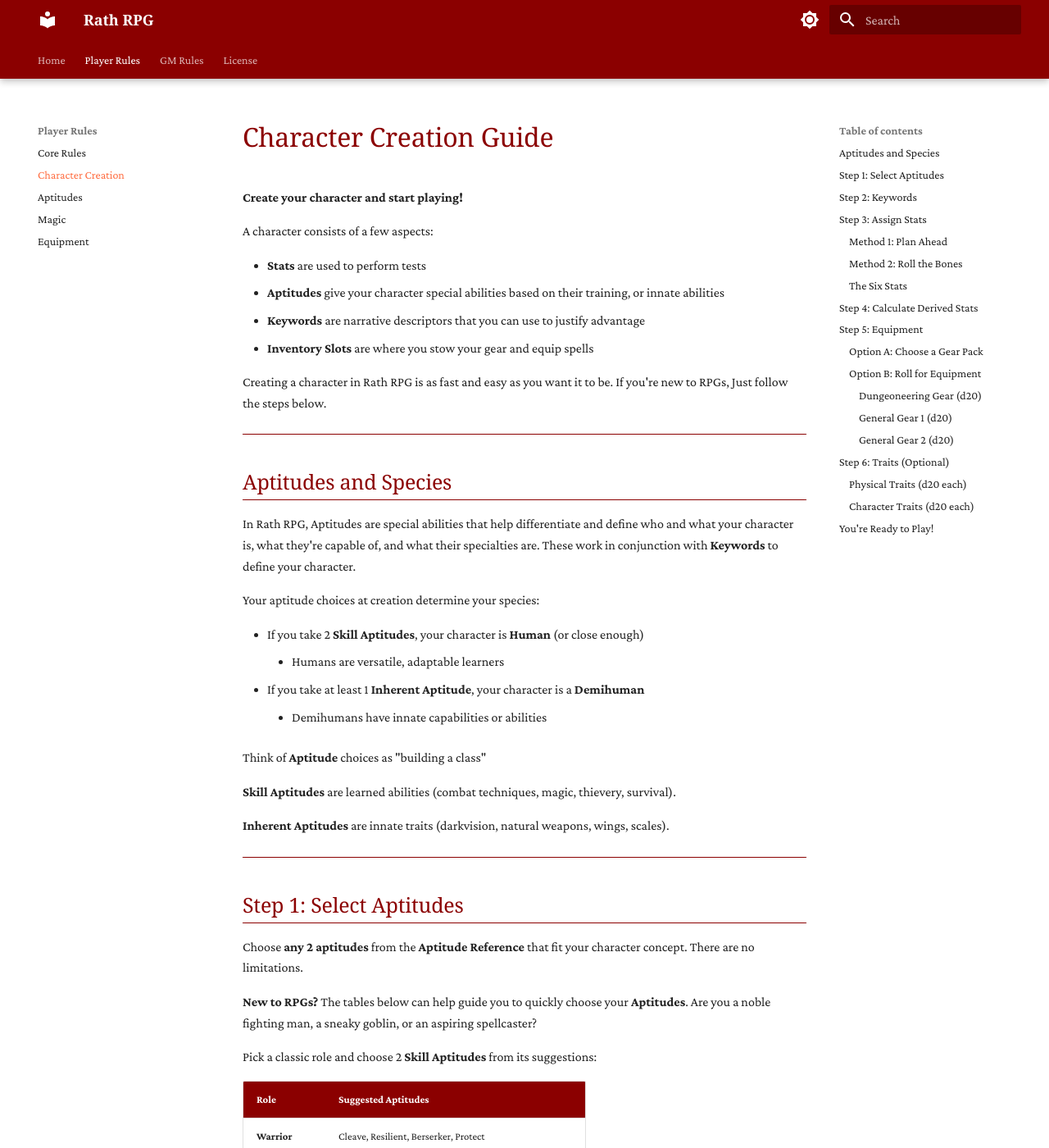
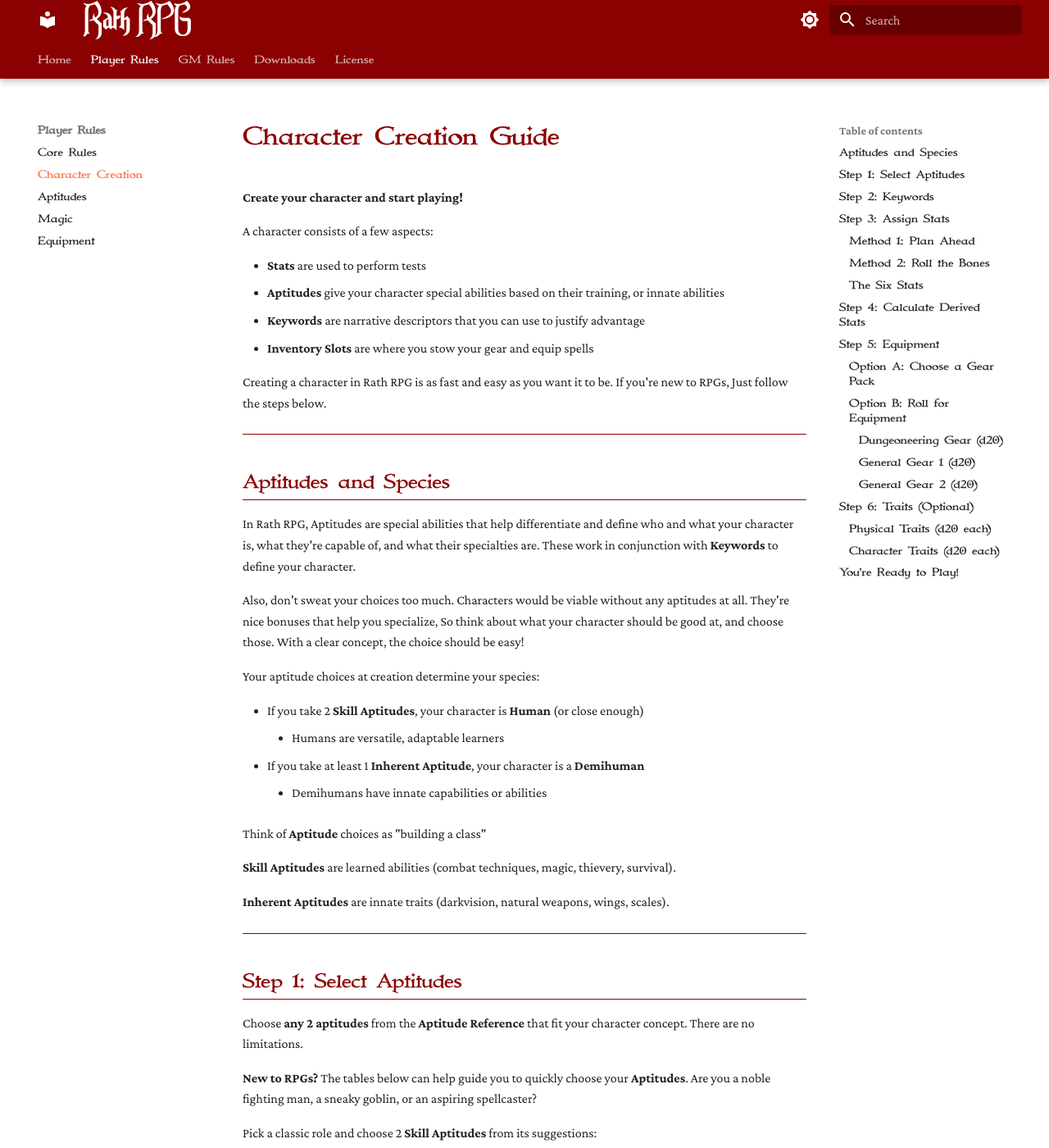
Before and after one commit to rathrpg/rath-rpg, an MkDocs documentation site: the page built from docs/Character Creation Guide.md, in a window 1280 px wide and 1400 px high. Shown: the whole window at 82% size. Built offline with MkDocs 1.6.1 and Material for MkDocs 9.7.7, drawn with Linux system fonts in a browser that asks for light colours; some of the changed text lies outside the part shown.

Commit message:
Add custom fonts and downloads page

```diff
--- a/docs/Character Creation Guide.md
+++ b/docs/Character Creation Guide.md
@@ -16,6 +16,8 @@ Creating a character in Rath RPG is as fast and easy as you want it to be. If yo
 ## Aptitudes and Species
 
 In Rath RPG, Aptitudes are special abilities that help differentiate and define who and what your character is, what they're capable of, and what their specialties are. These work in conjunction with **Keywords** to define your character.
+
+Also, don't sweat your choices too much. Characters would be viable without any aptitudes at all. They're nice bonuses that help you specialize, So think about what your character should be good at, and choose those. With a clear concept, the choice should be easy!
 
 Your aptitude choices at creation determine your species:
 
@@ -220,7 +222,7 @@ Pick one pack. All packs include **UD8 Rations** and **2d6+5 copper pieces**.
 
 ## Step 6: Traits (Optional)
 
-Roll or choose to add personality and appearance.
+Roll or choose to add personality and appearance. You can choose traits that aren't in the lists.
 
 ### Physical Traits (d20 each)
 
--- a/docs/stylesheets/extra.css
+++ b/docs/stylesheets/extra.css
@@ -1,22 +1,45 @@
 /* Rath RPG custom theme - red/black booklet style */
+
+/* Custom fonts - must be before @import */
+@font-face {
+  font-family: 'Endor';
+  src: url('../fonts/ENDOR__.ttf') format('truetype');
+  font-weight: normal;
+  font-style: normal;
+  font-display: swap;
+}
+
+@font-face {
+  font-family: 'Immortal';
+  src: url('../fonts/IMMORTAL.ttf') format('truetype');
+  font-weight: normal;
+  font-style: normal;
+  font-display: swap;
+}
+
+/* Import Crimson Pro for body text */
+@import url('https://fonts.googleapis.com/css2?family=Crimson+Pro:ital,wght@0,400;0,600;0,700;1,400&display=swap');
 
 :root {
   --md-primary-fg-color: #8B0000;
   --md-primary-fg-color--light: #A52A2A;
   --md-primary-fg-color--dark: #600000;
   --md-accent-fg-color: #8B0000;
+  --md-text-font: "Crimson Pro", Georgia, serif;
 }
 
-/* Import Cinzel for headings */
-@import url('https://fonts.googleapis.com/css2?family=Cinzel:wght@400;700&family=Crimson+Pro:ital,wght@0,400;0,600;0,700;1,400&display=swap');
+/* Headings with Immortal font */
+h1, h2, h3, h4, h5, h6 {
+  font-family: 'Immortal', Georgia, serif !important;
+}
 
-/* Headings with Cinzel font */
-h1, h2, h3, h4, h5, h6,
 .md-typeset h1,
 .md-typeset h2,
 .md-typeset h3,
-.md-typeset h4 {
-  font-family: Cinzel, Georgia, serif;
+.md-typeset h4,
+.md-typeset h5,
+.md-typeset h6 {
+  font-family: 'Immortal', Georgia, serif !important;
 }
 
 .md-typeset h1 {
@@ -33,6 +56,7 @@ h1, h2, h3, h4, h5, h6,
 .md-typeset table:not([class]) th {
   background-color: #8B0000;
   color: white;
+  font-family: 'Immortal', Georgia, serif !important;
 }
 
 .md-typeset table:not([class]) tr:nth-child(even) td {
@@ -44,14 +68,28 @@ h1, h2, h3, h4, h5, h6,
   background-color: #8B0000;
 }
 
+.md-tabs__link {
+  font-family: 'Immortal', Georgia, serif !important;
+}
+
 /* Header */
 .md-header {
   background-color: #8B0000;
 }
 
-/* Site title styling */
+/* Site title with Endor font */
 .md-header__title {
-  font-family: Cinzel, Georgia, serif;
+  font-family: 'Endor', 'Immortal', Georgia, serif !important;
+  font-size: 1.4rem;
+}
+
+.md-header__topic {
+  font-family: 'Endor', 'Immortal', Georgia, serif !important;
+}
+
+/* Sidebar navigation */
+.md-nav__link {
+  font-family: 'Immortal', Georgia, serif !important;
 }
 
 /* Links */
--- a/mkdocs.yml
+++ b/mkdocs.yml
@@ -42,6 +42,7 @@ nav:
   - GM Rules:
     - GM Reference: GM Reference.md
     - Homebrew Guide: Homebrew Guide.md
+  - Downloads: downloads.md
   - License: License and Attribution.md
 
 markdown_extensions:
```
Also changed, not shown: build_site.py (+36 -0 lines), docs/downloads.md (added, +54 -0 lines), docs/index.md (+2 -0 lines), docs/fonts/ENDOR__.ttf (added), docs/fonts/IMMORTAL.ttf (added), 1 other file.
